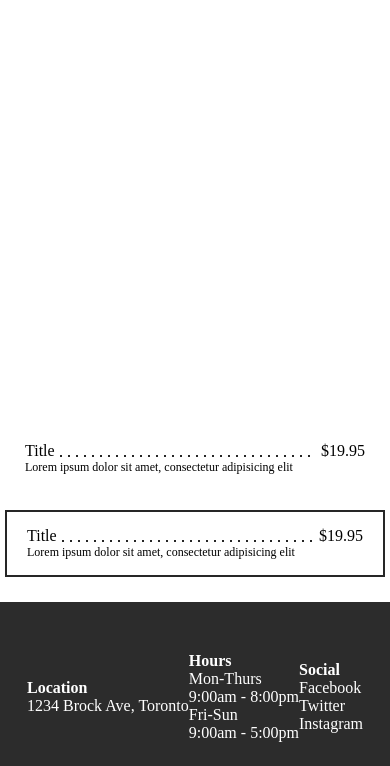
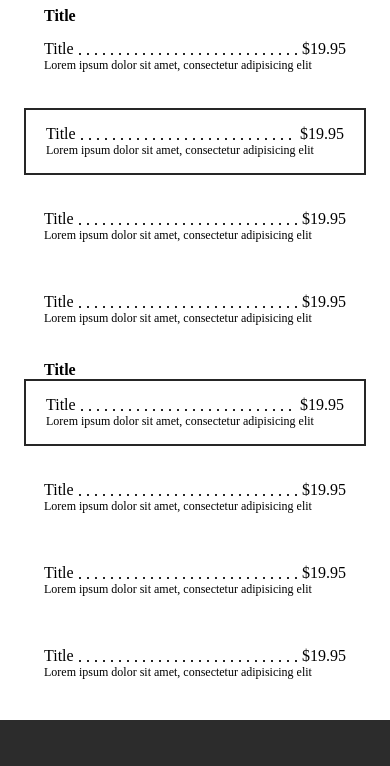
Before and after one commit to jneeb/WordpressTemplate, a website: page site/menu/index.html in a window 390 px wide. Shown: the part 78-844 px from the top of the page. Drawn offline with Linux system fonts and the light colour scheme.

Commit message:
made menu responsive

```diff
--- a/assets/scss/_header.sass
+++ b/assets/scss/_header.sass
@@ -34,6 +34,10 @@ h4
 
 #desktopNav
 	display: none
+
+// #desktopNav.onScroll
+// 	background: white
+// 	color: black
 
 .mobileNav
 	width: 100%
@@ -193,7 +197,3 @@ h4
 
 	#desktopNav ul li.activeMenu
 		color: blue // FIXME: doesnt work
-
-	#desktopNav.onScroll
-		background: white
-		color: black
--- a/assets/scss/_menuPage.sass
+++ b/assets/scss/_menuPage.sass
@@ -1,10 +1,17 @@
 .menuLayout
-	padding: 5px 5px
+	padding: 85px 5px 5px 5px
+	display: flex
+	justify-content: center
+	align-items: center
+	flex-direction: column
 
 	.menuSection
-		// max-width: 600px
+		width: 90%
+		max-width: 550px
+		padding: 0 10px
 
-	ul
+		h4
+			padding-left: 20px
 
 		.menuItem
 			padding: 15px 20px
@@ -13,7 +20,6 @@
 			margin: 0 0 20px 0
 
 			.menuDescription
-				// padding: 10px 0 0 0
 				font-size: 12px
 
 			.leaders
@@ -32,3 +38,11 @@
 
 .menuItem.highlight
 	border: 2px solid #262626
+
+@media (min-width: 800px)
+	.menuLayout
+		padding: 85px 50px 5px 50px
+		display: flex
+		flex-direction: row
+		justify-content: center
+		flex-grow: 1
--- a/site/menu/index.html
+++ b/site/menu/index.html
@@ -10,7 +10,7 @@
 </head>
 <body>
 	<header>
-		<div id="desktopNav">
+		<div id="desktopNav" class="onScroll">
 			<a href="/"><img src="/img/jLogoWhite2.png" alt="Site Logo"></a>
 			<ul>
 				<li><a href="/">HOME</a></li>
@@ -46,10 +46,10 @@
 			</div>
 		</div>
 	</header>
-	<div style="height:500px"></div>
 
 	<section class="menuLayout">
 		<ul class="menuSection">
+			<h4>Title</h4>
 			<li class="menuItem">
 				<div class="leaders">
 					<span>Title</span>
@@ -60,6 +60,64 @@
 				</div>
 			</li>
 			<li class="menuItem highlight">
+				<div class="leaders">
+					<span>Title</span>
+					<span>$19.95</span>
+				</div>
+				<div class="menuDescription">
+					<p>Lorem ipsum dolor sit amet, consectetur adipisicing elit</p>
+				</div>
+			</li>
+			<li class="menuItem">
+				<div class="leaders">
+					<span>Title</span>
+					<span>$19.95</span>
+				</div>
+				<div class="menuDescription">
+					<p>Lorem ipsum dolor sit amet, consectetur adipisicing elit</p>
+				</div>
+			</li>
+			<li class="menuItem">
+				<div class="leaders">
+					<span>Title</span>
+					<span>$19.95</span>
+				</div>
+				<div class="menuDescription">
+					<p>Lorem ipsum dolor sit amet, consectetur adipisicing elit</p>
+				</div>
+			</li>
+		</ul>
+
+		<ul class="menuSection">
+			<h4>Title</h4>
+			<li class="menuItem highlight">
+				<div class="leaders">
+					<span>Title</span>
+					<span>$19.95</span>
+				</div>
+				<div class="menuDescription">
+					<p>Lorem ipsum dolor sit amet, consectetur adipisicing elit</p>
+				</div>
+			</li>
+			<li class="menuItem">
+				<div class="leaders">
+					<span>Title</span>
+					<span>$19.95</span>
+				</div>
+				<div class="menuDescription">
+					<p>Lorem ipsum dolor sit amet, consectetur adipisicing elit</p>
+				</div>
+			</li>
+			<li class="menuItem">
+				<div class="leaders">
+					<span>Title</span>
+					<span>$19.95</span>
+				</div>
+				<div class="menuDescription">
+					<p>Lorem ipsum dolor sit amet, consectetur adipisicing elit</p>
+				</div>
+			</li>
+			<li class="menuItem">
 				<div class="leaders">
 					<span>Title</span>
 					<span>$19.95</span>
```
Also changed, not shown: site/css/main.css.
